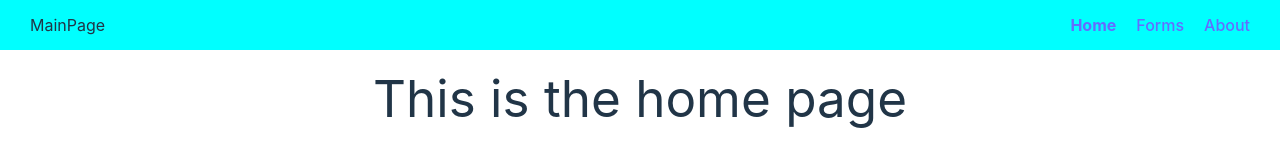
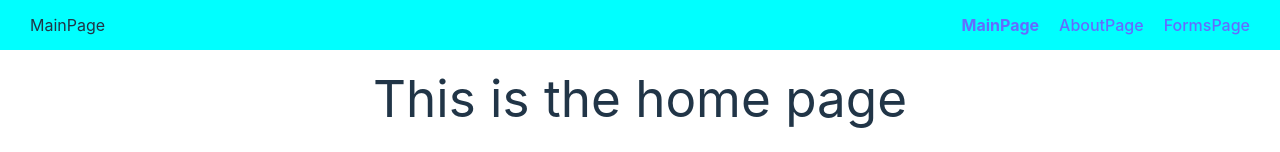
Before and after one commit to Exelery/RSSchoolReact, a React (Vite) app: page / in a window 1280 px wide. Shown: the top 152 px of the page. Built offline with nearby package versions, Linux system fonts and the light colour scheme.

Commit message:
refactor: add absolute paths and improve rout structure

```diff
--- a/package.json
+++ b/package.json
@@ -41,11 +41,13 @@
     "happy-dom": "^8.9.0",
     "husky": "^7.0.4",
     "lint-staged": "^12.4.1",
+    "path": "^0.12.7",
     "postcss": "^8.4.21",
     "prettier": "^2.6.2",
     "sass": "^1.59.2",
     "scss": "^0.2.4",
     "tailwindcss": "^3.2.7",
+    "tsconfig-paths": "^4.1.2",
     "typescript": "^4.9.3",
     "vite": "^4.1.0-beta.1",
     "vitest": "^0.29.3"
--- a/src/App.tsx
+++ b/src/App.tsx
@@ -1,10 +1,7 @@
 import './App.css';
 import { Routes, Route } from 'react-router-dom';
-import MainPage from './pages/MainPage';
-import AboutPage from './pages/AboutPage';
-import ErrorPage from './pages/ErrorPage';
 import React from 'react';
-import FormsPage from './pages/FormsPage';
+import routes from './routes';
 
 // import Layout from './components/Layout';
 
@@ -12,10 +9,9 @@ function App() {
   return (
     <div className="App">
       <Routes>
-        <Route path="/" element={<MainPage />} />
-        <Route path="/about" element={<AboutPage />}></Route>
-        <Route path="/forms" element={<FormsPage />} />
-        <Route path="*" element={<ErrorPage />} />
+        {routes.map((el) => (
+          <Route path={el.path} element={el.element} key={el.name} />
+        ))}
       </Routes>
     </div>
   );
--- a/src/components/Card.tsx
+++ b/src/components/Card.tsx
@@ -1,5 +1,5 @@
 import React from 'react';
-import '../styles/card.scss';
+import '@/styles/card.scss';
 
 type IItem = {
   id: number;
--- a/src/components/Header.tsx
+++ b/src/components/Header.tsx
@@ -1,23 +1,25 @@
 import React from 'react';
 import { NavLink } from 'react-router-dom';
-import '../styles/header.scss';
+import '@/styles/header.scss';
+import routes from '@/routes';
 
 export default function Header(props: { title: string }) {
   const setActive = ({ isActive }: { isActive: boolean }) => (isActive ? 'active-link' : '');
   return (
     <header className="header">
       <div className="name">{props.title} </div>
-      <div className="header__links">
-        <NavLink to="/" className={setActive}>
-          Home
-        </NavLink>
-        <NavLink to="/forms" className={setActive}>
-          Forms
-        </NavLink>
-        <NavLink to="/about" className={setActive}>
-          About
-        </NavLink>
-      </div>
+      <nav className="header__links">
+        {routes.map((el) => {
+          if (el.path === '*') {
+            return <></>;
+          }
+          return (
+            <NavLink to={el.path} className={setActive} key={el.name}>
+              {el.name}
+            </NavLink>
+          );
+        })}
+      </nav>
     </header>
   );
 }
--- /dev/null
+++ b/src/routes/index.tsx
@@ -0,0 +1,29 @@
+import React from 'react';
+
+import MainPage from '@/pages/MainPage';
+import AboutPage from '@/pages/AboutPage';
+import FormsPage from '../pages/FormsPage';
+import ErrorPage from '../pages/ErrorPage';
+
+export default [
+  {
+    name: 'MainPage',
+    path: '/',
+    element: <MainPage />,
+  },
+  {
+    name: 'AboutPage',
+    path: '/about',
+    element: <AboutPage />,
+  },
+  {
+    name: 'FormsPage',
+    path: '/forms',
+    element: <FormsPage />,
+  },
+  {
+    name: 'ErrorPage',
+    path: '*',
+    element: <ErrorPage />,
+  },
+];
--- a/vite.config.ts
+++ b/vite.config.ts
@@ -1,4 +1,5 @@
 import { defineConfig } from 'vitest/config';
+// import { resolve } from 'path';
 
 import react from '@vitejs/plugin-react';
 
@@ -6,6 +7,9 @@ import react from '@vitejs/plugin-react';
 // environment: 'happy-dom',
 export default defineConfig({
   plugins: [react()],
+  resolve: {
+    alias: [{ find: '@', replacement: '/src' }],
+  },
   test: {
     globals: true,
     environment: 'jsdom',
```
Also changed, not shown: src/pages/MainPage.tsx (+5 -5 lines), tsconfig.json (+24 -5 lines), 1 other file (tests, documents, lock files or other folders).
